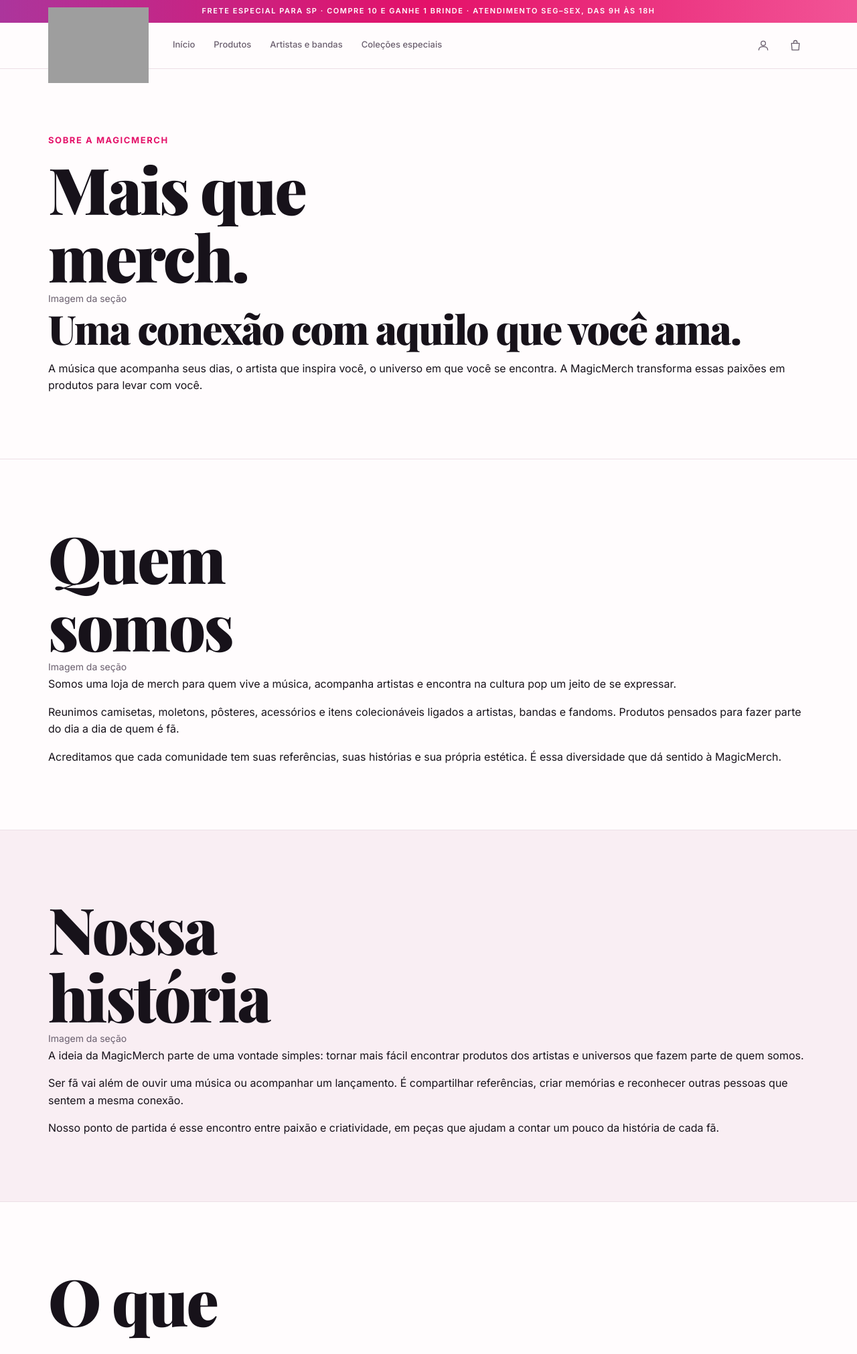
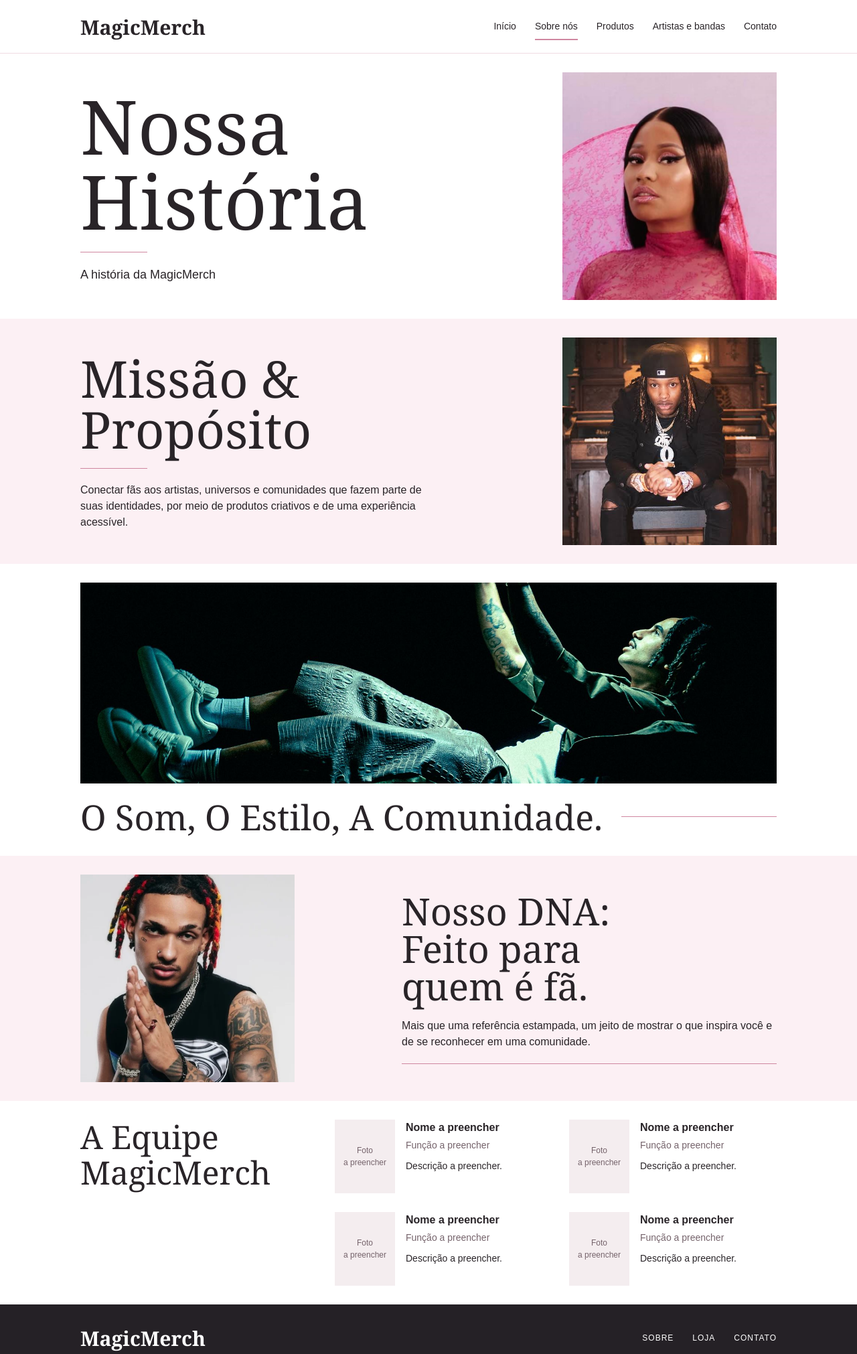
Before and after one commit to guiisilva00/MagicMerch, a PHP site: page /sobre.php in a window 1280 px wide. Shown: the top 2022 px of the page at 67% size. Run offline with PHP 8.4, Linux system fonts and the light colour scheme; some web fonts are replaced; grey boxes are pictures that could not be loaded.

Commit message:
Configuração da pagina sobre nos

```diff
--- /dev/null
+++ b/assets/css/sobre.css
@@ -0,0 +1,235 @@
+* {
+    box-sizing: border-box;
+}
+
+body {
+    min-width: 1100px;
+    margin: 0;
+    color: #292428;
+    background: #ffffff;
+    font-family: Arial, sans-serif;
+    font-size: 16px;
+    line-height: 1.5;
+}
+
+.container {
+    width: 1040px;
+    margin: 0 auto;
+}
+
+a {
+    color: inherit;
+    text-decoration: none;
+}
+
+h1, h2, h3, p {
+    margin: 0;
+}
+
+h1, h2, .logo {
+    font-family: Georgia, serif;
+    font-weight: normal;
+}
+
+.cabecalho {
+    height: 80px;
+    border-bottom: 1px solid #f0dce3;
+}
+
+.cabecalho-conteudo, .rodape-conteudo {
+    display: flex;
+    align-items: center;
+    justify-content: space-between;
+}
+
+.cabecalho-conteudo {
+    height: 80px;
+}
+
+.logo {
+    font-size: 30px;
+    font-weight: bold;
+}
+
+.navegacao, .rodape-links {
+    display: flex;
+    align-items: center;
+    gap: 28px;
+}
+
+.navegacao {
+    font-size: 14px;
+}
+
+.navegacao a {
+    padding: 8px 0;
+    border-bottom: 2px solid transparent;
+}
+
+.navegacao a[aria-current="page"] {
+    border-bottom-color: #cf86a0;
+}
+
+.secao {
+    padding: 28px 0;
+}
+
+.rosa {
+    background: #fcf0f4;
+}
+
+.colunas {
+    display: flex;
+    align-items: center;
+    justify-content: space-between;
+    gap: 80px;
+}
+
+.historia-texto, .missao-texto {
+    width: 640px;
+}
+
+h1 {
+    font-size: 112px;
+    line-height: 1;
+}
+
+.linha {
+    width: 100px;
+    height: 1px;
+    margin: 20px 0;
+    background: #cf86a0;
+}
+
+.historia-legenda {
+    font-size: 18px;
+}
+
+.foto {
+    display: block;
+    flex-shrink: 0;
+    object-fit: cover;
+    object-position: center top;
+}
+
+.historia-foto {
+    width: 320px;
+    height: 340px;
+}
+
+.retrato {
+    width: 320px;
+    height: 310px;
+}
+
+.missao-texto h2 {
+    font-size: 76px;
+    line-height: 1;
+}
+
+.missao-texto p {
+    width: 540px;
+}
+
+.destaque-foto {
+    width: 1040px;
+    height: 300px;
+    object-position: center;
+}
+
+.destaque-legenda {
+    display: flex;
+    align-items: center;
+    gap: 28px;
+    margin-top: 20px;
+}
+
+.destaque-legenda h2 {
+    font-size: 52px;
+    line-height: 1.15;
+}
+
+.destaque-legenda .linha {
+    flex: 1;
+}
+
+.dna-texto {
+    width: 560px;
+}
+
+.dna-texto h2 {
+    font-size: 56px;
+    line-height: 1;
+    margin-bottom: 20px;
+}
+
+.dna-texto .linha {
+    width: 560px;
+    margin-bottom: 0;
+}
+
+.equipe-conteudo {
+    align-items: flex-start;
+    gap: 40px;
+}
+
+.equipe-conteudo h2 {
+    width: 340px;
+    font-size: 48px;
+    line-height: 1.1;
+}
+
+.equipe-grade {
+    display: grid;
+    grid-template-columns: 310px 310px;
+    gap: 28px 40px;
+}
+
+.integrante {
+    display: flex;
+    align-items: flex-start;
+    gap: 16px;
+}
+
+.equipe-foto {
+    display: flex;
+    align-items: center;
+    justify-content: center;
+    flex-shrink: 0;
+    width: 90px;
+    height: 110px;
+    background: #f4edef;
+    color: #75636b;
+    font-size: 12px;
+    text-align: center;
+}
+
+.integrante-texto {
+    font-size: 14px;
+}
+
+.integrante h3 {
+    font-size: 16px;
+}
+
+.funcao {
+    margin: 4px 0 10px;
+    color: #75636b;
+}
+
+.rodape {
+    padding: 28px 0;
+    background: #252126;
+    color: #ffffff;
+}
+
+.rodape-links {
+    font-size: 12px;
+    letter-spacing: 1px;
+}
+
+.copyright {
+    margin-top: 24px;
+    color: #d3cbd0;
+    font-size: 12px;
+}
--- a/assets/css/style.css
+++ b/assets/css/style.css
@@ -1290,6 +1290,25 @@ textarea {
   color: var(--ink-2);
 }
 
+/* Imagens da página Sobre nós. */
+.sobre__imagem {
+  width: 100%;
+  max-width: 42rem;
+  aspect-ratio: 16 / 9;
+  margin-top: var(--s-5);
+  overflow: hidden;
+  border: 1px solid var(--line);
+  border-radius: var(--radius-sm);
+  background: var(--paper-2);
+}
+
+.sobre__imagem img {
+  width: 100%;
+  height: 100%;
+  object-fit: cover;
+  object-position: center;
+}
+
 /* -------------------------------------------------------------------------
    11. Catálogo — barra de filtros
    ------------------------------------------------------------------------- */
--- a/includes/header.php
+++ b/includes/header.php
@@ -32,6 +32,7 @@ try {
 
             <nav class="nav" aria-label="Navegação principal">
                 <a href="index.php" class="nav__link <?= $paginaNavegacaoAtiva === 'Início' ? 'nav__link--ativo' : '' ?>">Início</a>
+                <a href="sobre.php" class="nav__link <?= $paginaNavegacaoAtiva === 'Sobre nós' ? 'nav__link--ativo' : '' ?>">Sobre nós</a>
                 <a href="produtos.php" class="nav__link <?= $paginaNavegacaoAtiva === 'Produtos' ? 'nav__link--ativo' : '' ?>">Produtos</a>
                 <a href="artistas.php" class="nav__link <?= $paginaNavegacaoAtiva === 'Artistas e bandas' ? 'nav__link--ativo' : '' ?>">Artistas e bandas</a>
                 <a href="colecoes.php" class="nav__link <?= $paginaNavegacaoAtiva === 'Coleções especiais' ? 'nav__link--ativo' : '' ?>">Coleções especiais</a>
@@ -47,6 +48,7 @@ try {
                     <summary class="menu__resumo" aria-label="Menu"><?= icone('menu') ?></summary>
                     <div class="menu__lista">
                         <a href="index.php">Início</a>
+                        <a href="sobre.php">Sobre nós</a>
                         <a href="produtos.php">Produtos</a>
                         <a href="artistas.php">Artistas e bandas</a>
                         <a href="colecoes.php">Coleções especiais</a>
--- a/sobre.php
+++ b/sobre.php
@@ -1,155 +1,94 @@
-<?php
-$tituloPagina = 'Sobre nós';
-$paginaNavegacaoAtiva = 'Sobre nós';
-$classePagina = 'pagina-sobre';
-require_once 'includes/header.php';
-?>
+<!DOCTYPE html>
+<html lang="pt-BR">
+<head>
+    <meta charset="UTF-8">
+    <meta name="viewport" content="width=device-width, initial-scale=1.0">
+    <title>Sobre nós | MagicMerch</title>
+    <link rel="stylesheet" href="assets/css/sobre.css">
+</head>
+<body>
+<header class="cabecalho">
+    <div class="container cabecalho-conteudo">
+        <a class="logo" href="index.php">MagicMerch</a>
+        <nav class="navegacao" aria-label="Navegação principal">
+            <a href="index.php">Início</a>
+            <a href="sobre.php" aria-current="page">Sobre nós</a>
+            <a href="produtos.php">Produtos</a>
+            <a href="artistas.php">Artistas e bandas</a>
+            <a href="#contato">Contato</a>
+        </nav>
+    </div>
+</header>
 <main>
-    <section class="objetivos" aria-labelledby="sobre-titulo">
-        <div class="container sobre__duas-colunas">
-            <div>
-                <p class="objetivos__sobretitulo">Sobre a MagicMerch</p>
-                <h1 id="sobre-titulo" class="hero__titulo">Mais que<br>merch.</h1>
-                <div class="sobre__imagem">
-                    <!-- Substitua o texto abaixo por <img src="caminho/da-imagem.webp" alt="Descrição da imagem">. -->
-                    <span class="txt-sec">Imagem da seção</span>
-                </div>
+    <section class="secao" aria-labelledby="historia-titulo">
+        <div class="container colunas">
+            <div class="historia-texto">
+                <h1 id="historia-titulo">Nossa<br>História</h1>
+                <div class="linha" aria-hidden="true"></div>
+                <p class="historia-legenda">A história da MagicMerch</p>
             </div>
-            <div class="stack sobre__texto">
-                <h2 class="porque__titulo">Uma conexão com aquilo que você ama.</h2>
-                <p>A música que acompanha seus dias, o artista que inspira você, o universo em que você se encontra. A MagicMerch transforma essas paixões em produtos para levar com você.</p>
+            <img class="foto historia-foto" src="assets/img/quem_somos/nicki-minaj.jpg" alt="Nicki Minaj com roupa e véu rosa" width="320" height="340">
+        </div>
+    </section>
+    <section class="secao rosa" aria-labelledby="missao-titulo">
+        <div class="container colunas">
+            <div class="missao-texto">
+                <h2 id="missao-titulo">Missão &amp;<br>Propósito</h2>
+                <div class="linha" aria-hidden="true"></div>
+                <p>Conectar fãs aos artistas, universos e comunidades que fazem parte de suas identidades, por meio de produtos criativos e de uma experiência acessível.</p>
+            </div>
+            <img class="foto retrato" src="assets/img/quem_somos/images.jpg" alt="Artista de boné preto sentado em frente a um piano" width="320" height="310">
+        </div>
+    </section>
+    <section class="secao" aria-labelledby="comunidade-titulo">
+        <div class="container">
+            <img class="foto destaque-foto" src="assets/img/quem_somos/matue-foto-jp-maia.jpg" alt="Matuê em uma composição horizontal com iluminação verde" width="1040" height="300">
+            <div class="destaque-legenda">
+                <h2 id="comunidade-titulo">O Som, O Estilo, A Comunidade.</h2>
+                <div class="linha" aria-hidden="true"></div>
             </div>
         </div>
     </section>
-
-    <section class="objetivos" aria-labelledby="quem-somos-titulo">
-        <div class="container sobre__duas-colunas">
-            <div>
-                <h2 id="quem-somos-titulo" class="objetivos__titulo">Quem<br>somos</h2>
-                <div class="sobre__imagem">
-                    <!-- Substitua o texto abaixo por <img src="caminho/da-imagem.webp" alt="Descrição da imagem">. -->
-                    <span class="txt-sec">Imagem da seção</span>
-                </div>
-            </div>
-            <div class="stack sobre__texto">
-                <p>Somos uma loja de merch para quem vive a música, acompanha artistas e encontra na cultura pop um jeito de se expressar.</p>
-                <p>Reunimos camisetas, moletons, pôsteres, acessórios e itens colecionáveis ligados a artistas, bandas e fandoms. Produtos pensados para fazer parte do dia a dia de quem é fã.</p>
-                <p>Acreditamos que cada comunidade tem suas referências, suas histórias e sua própria estética. É essa diversidade que dá sentido à MagicMerch.</p>
+    <section class="secao rosa" aria-labelledby="dna-titulo">
+        <div class="container colunas">
+            <img class="foto retrato" src="assets/img/quem_somos/Brandao-984x553.webp" alt="Brandão com as mãos unidas diante de um fundo claro" width="320" height="310">
+            <div class="dna-texto">
+                <h2 id="dna-titulo">Nosso DNA:<br>Feito para<br>quem é fã.</h2>
+                <p>Mais que uma referência estampada, um jeito de mostrar o que inspira você e de se reconhecer em uma comunidade.</p>
+                <div class="linha" aria-hidden="true"></div>
             </div>
         </div>
     </section>
-
-    <section class="objetivos faixa--pastel" aria-labelledby="historia-titulo">
-        <div class="container sobre__duas-colunas">
-            <div>
-                <h2 id="historia-titulo" class="objetivos__titulo">Nossa<br>história</h2>
-                <div class="sobre__imagem">
-                    <!-- Substitua o texto abaixo por <img src="caminho/da-imagem.webp" alt="Descrição da imagem">. -->
-                    <span class="txt-sec">Imagem da seção</span>
-                </div>
-            </div>
-            <div class="stack sobre__texto">
-                <p>A ideia da MagicMerch parte de uma vontade simples: tornar mais fácil encontrar produtos dos artistas e universos que fazem parte de quem somos.</p>
-                <p>Ser fã vai além de ouvir uma música ou acompanhar um lançamento. É compartilhar referências, criar memórias e reconhecer outras pessoas que sentem a mesma conexão.</p>
-                <p>Nosso ponto de partida é esse encontro entre paixão e criatividade, em peças que ajudam a contar um pouco da história de cada fã.</p>
-            </div>
-        </div>
-    </section>
-
-    <section class="objetivos" aria-labelledby="move-titulo">
-        <div class="container">
-            <div class="sobre__duas-colunas mb-6">
-                <div>
-                    <h2 id="move-titulo" class="objetivos__titulo">O que<br>nos move</h2>
-                    <div class="sobre__imagem">
-                        <!-- Substitua o texto abaixo por <img src="caminho/da-imagem.webp" alt="Descrição da imagem">. -->
-                        <span class="txt-sec">Imagem da seção</span>
-                    </div>
-                </div>
-                <p class="hero__lead">O que você gosta faz parte de você. Queremos que essa conexão esteja presente em cada descoberta por aqui.</p>
-            </div>
-            <ol class="objetivos__lista">
-                <li class="objetivos__item">
-                    <span class="objetivos__numero">01</span>
-                    <div><h3>Aproximar fãs e artistas</h3><p>Levar para o cotidiano referências dos artistas e das comunidades que fazem parte da vida de cada fã.</p></div>
-                </li>
-                <li class="objetivos__item">
-                    <span class="objetivos__numero">02</span>
-                    <div><h3>Valorizar identidades</h3><p>Celebrar a estética, a história e os diferentes jeitos de se expressar de cada fandom.</p></div>
-                </li>
-                <li class="objetivos__item">
-                    <span class="objetivos__numero">03</span>
-                    <div><h3>Comprar com simplicidade</h3><p>Facilitar o caminho entre descobrir um artista, conhecer uma peça e encontrar algo que combine com você.</p></div>
-                </li>
-            </ol>
-        </div>
-    </section>
-
-    <section class="objetivos faixa--pastel" aria-labelledby="essencia-titulo">
-        <div class="container sobre__duas-colunas">
-            <div class="stack">
-                <p class="objetivos__sobretitulo">Nossa essência</p>
-                <h2 id="essencia-titulo" class="objetivos__titulo">Feito para<br>quem é fã.</h2>
-                <div class="sobre__imagem">
-                    <!-- Substitua o texto abaixo por <img src="caminho/da-imagem.webp" alt="Descrição da imagem">. -->
-                    <span class="txt-sec">Imagem da seção</span>
-                </div>
-                <p class="hero__lead">Mais que uma referência estampada, um jeito de mostrar o que inspira você e de se reconhecer em uma comunidade.</p>
-            </div>
-            <ol class="porque__lista sobre__essencia">
-                <li class="porque__item"><span class="porque__numero">01</span><div><h3>Produtos com identidade</h3><p>Peças que conversam com seus gostos e com as referências que você carrega.</p></div></li>
-                <li class="porque__item"><span class="porque__numero">02</span><div><h3>Cultura e comunidade</h3><p>Um espaço para celebrar o que conecta artistas, bandas e seus fandoms.</p></div></li>
-                <li class="porque__item"><span class="porque__numero">03</span><div><h3>Experiência simples</h3><p>Produtos organizados por artista para explorar no seu ritmo.</p></div></li>
-                <li class="porque__item"><span class="porque__numero">04</span><div><h3>Criatividade</h3><p>Novas formas de trazer a música e a cultura pop para o dia a dia.</p></div></li>
-            </ol>
-        </div>
-    </section>
-
-    <section class="objetivos" aria-labelledby="principios-titulo">
-        <div class="container">
-            <h2 id="principios-titulo" class="porque__titulo">Missão, visão e valores</h2>
-            <div class="sobre__imagem mb-6">
-                <!-- Substitua o texto abaixo por <img src="caminho/da-imagem.webp" alt="Descrição da imagem">. -->
-                <span class="txt-sec">Imagem da seção</span>
-            </div>
-            <div class="sobre__principios">
-                <div class="sobre__principio stack">
-                    <h3 class="secao-titulo">Missão</h3>
-                    <p>Conectar fãs aos artistas, universos e comunidades que fazem parte de suas identidades, por meio de produtos criativos e de uma experiência acessível.</p>
-                </div>
-                <div class="sobre__principio stack">
-                    <h3 class="secao-titulo">Visão</h3>
-                    <p>Ser um lugar de descoberta, onde encontrar merch do que você ama seja simples, organizado e tão prazeroso quanto compartilhar essa paixão.</p>
-                </div>
-                <div class="sobre__principio stack">
-                    <h3 class="secao-titulo">Valores</h3>
-                    <ul class="sobre__valores">
-                        <li>Criatividade para explorar ideias.</li>
-                        <li>Identidade para expressar quem somos.</li>
-                        <li>Comunidade para compartilhar paixões.</li>
-                        <li>Respeito aos fãs e às suas diferenças.</li>
-                        <li>Simplicidade em cada experiência.</li>
-                        <li>Qualidade e cuidado nos detalhes.</li>
-                    </ul>
-                </div>
-            </div>
-        </div>
-    </section>
-
-    <section class="objetivos faixa--pastel" aria-labelledby="catalogo-titulo">
-        <div class="container sobre__duas-colunas">
-            <div>
-                <h2 id="catalogo-titulo" class="porque__titulo">Encontre algo que faça parte de você.</h2>
-                <div class="sobre__imagem">
-                    <!-- Substitua o texto abaixo por <img src="caminho/da-imagem.webp" alt="Descrição da imagem">. -->
-                    <span class="txt-sec">Imagem da seção</span>
-                </div>
-            </div>
-            <div class="stack">
-                <p class="hero__lead">Explore o catálogo e descubra peças dos artistas, bandas e universos que acompanham a sua história.</p>
-                <a href="produtos.php" class="btn btn--primario">Ver catálogo <?= icone('seta') ?></a>
+    <section class="secao" aria-labelledby="equipe-titulo">
+        <div class="container colunas equipe-conteudo">
+            <h2 id="equipe-titulo">A Equipe<br>MagicMerch</h2>
+            <div class="equipe-grade">
+                <?php for ($integrante = 0; $integrante < 4; $integrante++): ?>
+                    <article class="integrante" aria-label="Integrante a preencher">
+                        <div class="equipe-foto" role="img" aria-label="Foto do integrante a preencher">Foto<br>a preencher</div>
+                        <div class="integrante-texto">
+                            <h3>Nome a preencher</h3>
+                            <p class="funcao">Função a preencher</p>
+                            <p>Descrição a preencher.</p>
+                        </div>
+                    </article>
+                <?php endfor; ?>
             </div>
         </div>
     </section>
 </main>
-<?php require 'includes/footer.php'; ?>
+<footer class="rodape" id="contato">
+    <div class="container">
+        <div class="rodape-conteudo">
+            <a class="logo" href="index.php">MagicMerch</a>
+            <nav class="rodape-links" aria-label="Navegação do rodapé">
+                <a href="sobre.php">SOBRE</a>
+                <a href="produtos.php">LOJA</a>
+                <a href="#contato">CONTATO</a>
+            </nav>
+        </div>
+        <p class="copyright">&copy; <?= date('Y') ?> MagicMerch. Todos os direitos reservados.</p>
+    </div>
+</footer>
+</body>
+</html>
```
Also changed, not shown: assets/img/quem_somos/Brandao-984x553.webp (added), assets/img/quem_somos/Music_Travis-Scott-Utopia-New-Album_10488.avif (added), assets/img/quem_somos/images.jpg (added), assets/img/quem_somos/kendrick-lamar-damn-plano-critico-1.jpg (added), assets/img/quem_somos/matue-foto-jp-maia.jpg (added), assets/img/quem_somos/nicki-minaj.jpg (added).
